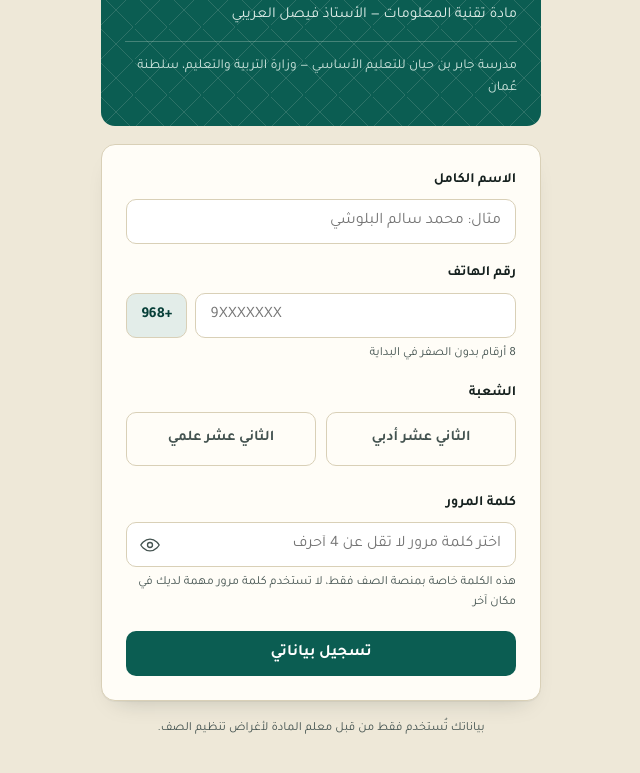
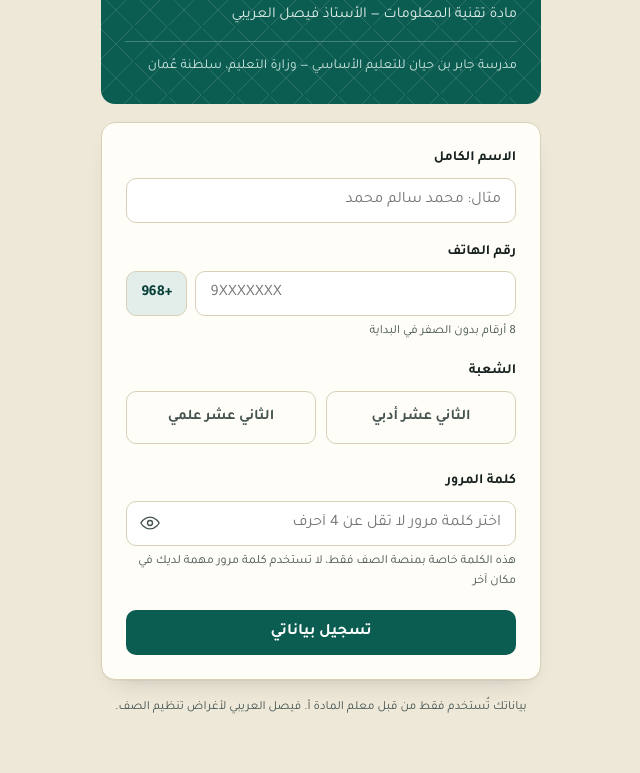
Before and after one commit to workspaceoman-faissal/it12-registration-site, a website: page index.html in a window 1280 px wide. Shown: the part 171-944 px from the top of the page, without its empty margins (319-959 px from the left). Drawn offline with Linux system fonts and the light colour scheme.

Commit message:
Update index.html

```diff
--- a/index.html
+++ b/index.html
@@ -22,14 +22,14 @@
     </svg>
     <h1>تسجيل طلاب الصف الثاني عشر</h1>
     <p>مادة تقنية المعلومات — الأستاذ فيصل العريبي</p>
-    <div class="school">مدرسة جابر بن حيان للتعليم الأساسي — وزارة التربية والتعليم، سلطنة عُمان</div>
+    <div class="school">مدرسة جابر بن حيان للتعليم الأساسي — وزارة التعليم، سلطنة عُمان</div>
   </header>
 
   <form class="card" id="regForm" novalidate>
 
     <div class="field">
       <label for="fullName">الاسم الكامل</label>
-      <input type="text" id="fullName" name="fullName" placeholder="مثال: محمد سالم البلوشي" autocomplete="name" required>
+      <input type="text" id="fullName" name="fullName" placeholder="مثال: محمد سالم محمد" autocomplete="name" required>
     </div>
 
     <div class="field">
@@ -71,7 +71,7 @@
     <div class="msg" id="msg" role="status"></div>
   </form>
 
-  <p class="footnote">بياناتك تُستخدم فقط من قبل معلم المادة لأغراض تنظيم الصف.</p>
+  <p class="footnote">بياناتك تُستخدم فقط من قبل معلم المادة أ. فيصل العريبي  لأغراض تنظيم الصف.</p>
 
 </div>
 
```
